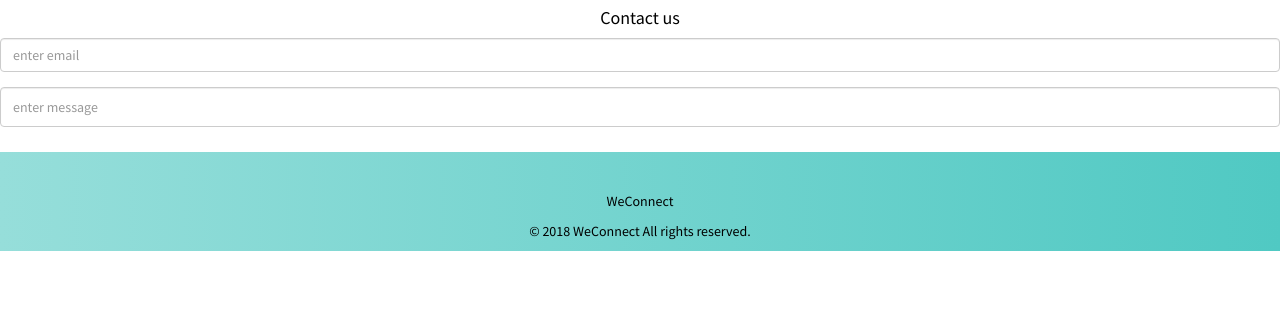
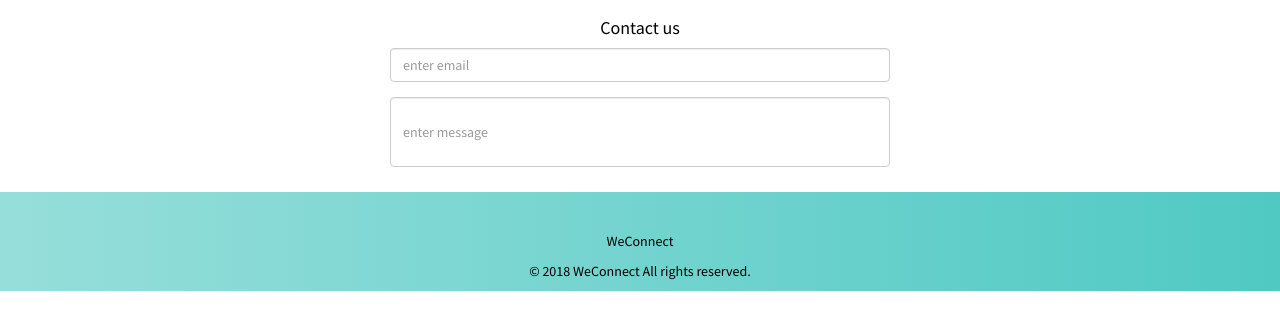
Before and after one commit to Collins33/WeConnect_template, a plain HTML site: page contact.html in a window 1280 px wide. Shown: the part 402-732 px from the top of the page. Drawn offline with nearby package versions, Linux system fonts and the light colour scheme.

Commit message:
Edit the contact us form

```diff
--- a/contact.html
+++ b/contact.html
@@ -40,7 +40,7 @@
                     <h1 class="text-center weConnect">WeConnect</h1>
             </div>
 
-            <div class="row">
+            <div class="row contact-row">
                     <h4 class="text-center">Contact us</h4>
                     <form>
                         <div class="form-group">
--- a/css/index.css
+++ b/css/index.css
@@ -107,3 +107,11 @@ body{
      margin-top:10%;
 
  }
+ .contact-row{
+     margin-top:10px;
+     margin-left:30%;
+     margin-right:30%;
+ }
+ #message-field{
+     height:70px;
+ }
```
